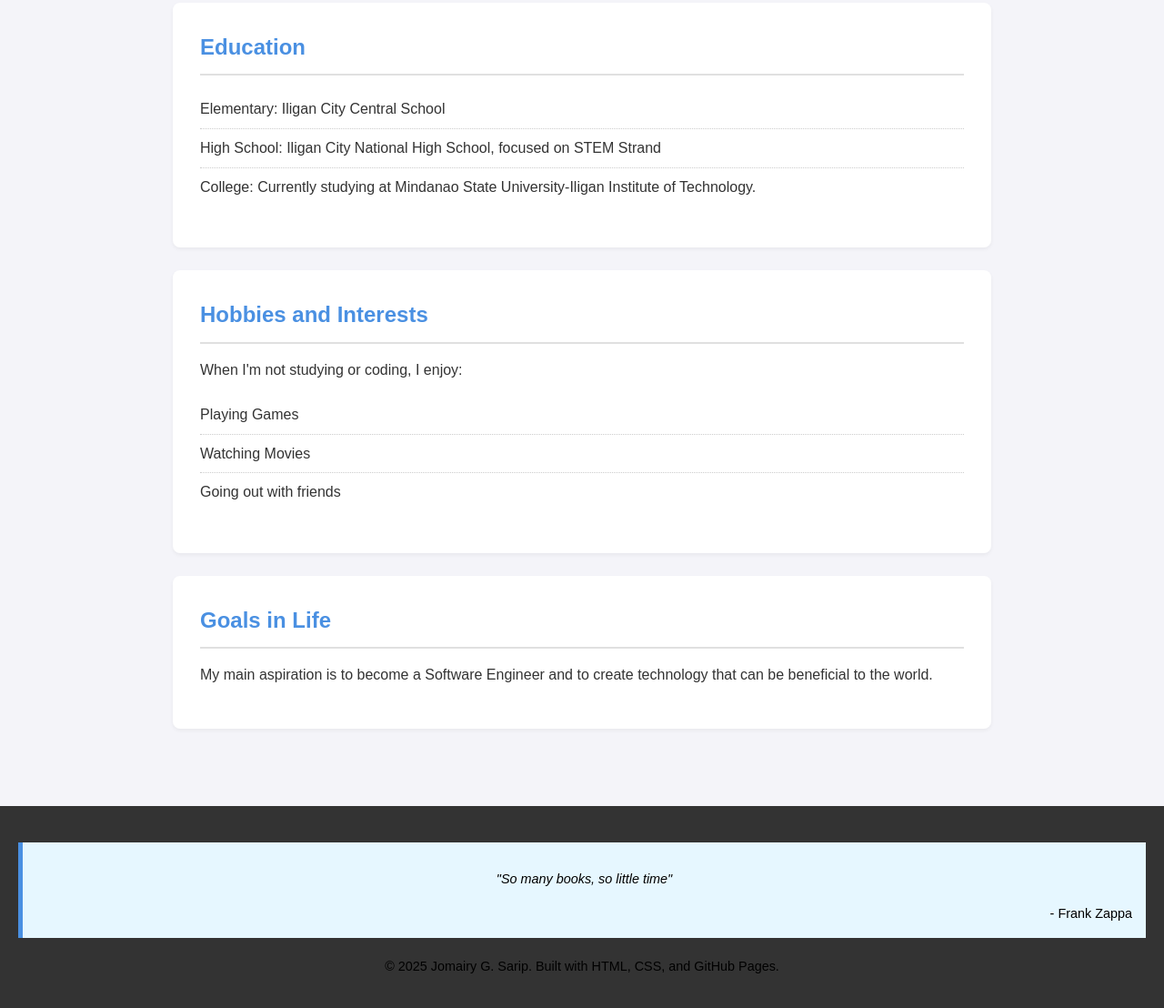
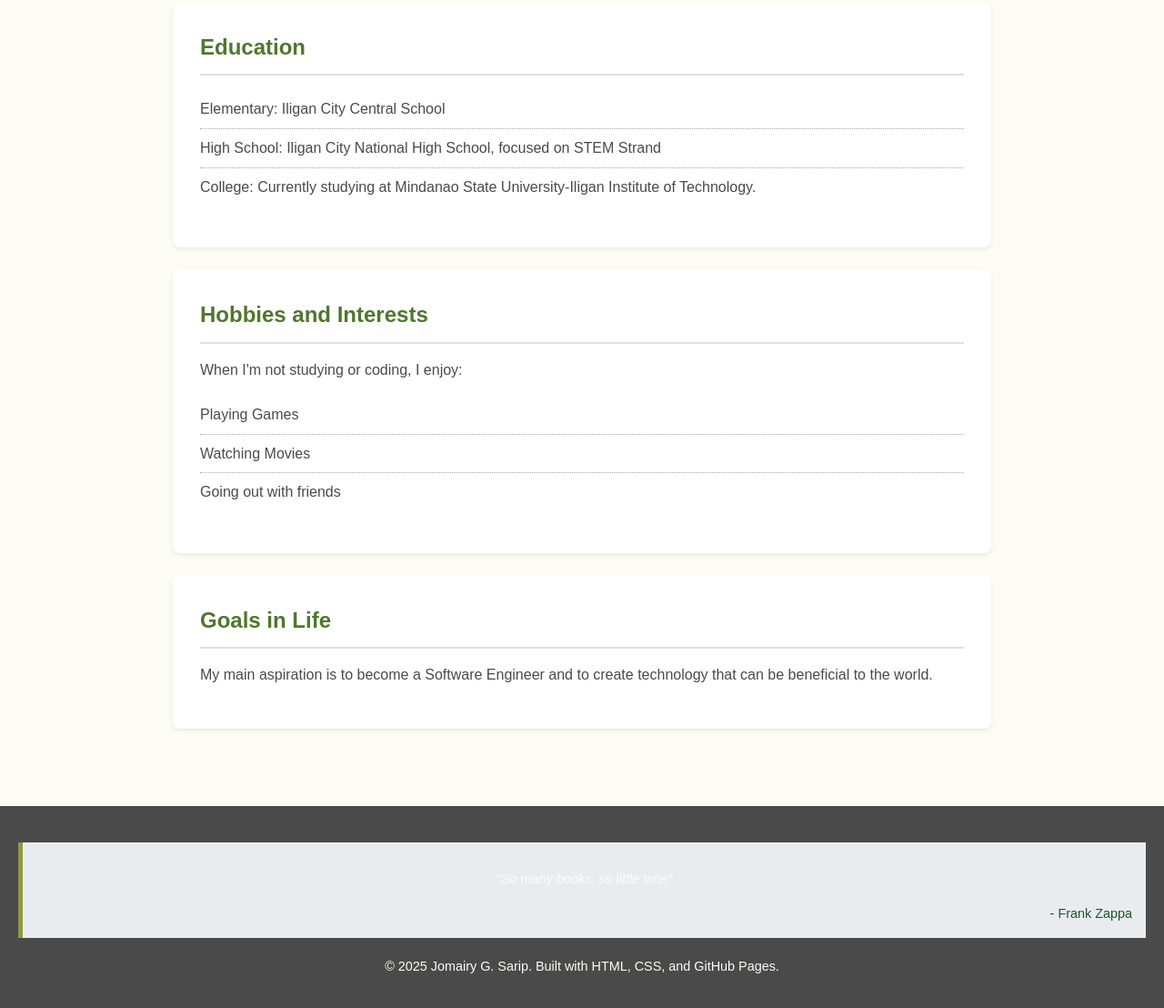
Before and after one commit to jomairysarip-hash/jomweb, a plain HTML site: page index.html in a window 1280 px wide. Shown: the part 772-1880 px from the top of the page at 91% size. Drawn offline with Linux system fonts and the light colour scheme.

Commit message:
Revise styles for body, header, and footer
Updated color scheme and styling for various elements.

```diff
--- a/style.css
+++ b/style.css
@@ -1,25 +1,18 @@
-/*
- * File: style.css
- * Description: Basic styling for the Autobiography Website
- */
-
-/* --- Universal Reset and Basic Styling --- */
 body {
     font-family: Arial, sans-serif;
     line-height: 1.6;
     margin: 0;
     padding: 0;
-    background-color: #f4f4f9; /* Light grey background */
-    color: #333; /* Dark text color */
+    background-color: #fcfcf5;
+    color: #4a4a4a;
 }
 
-/* --- Header and Navigation --- */
 header {
-    background: #2a73a3; /* A nice blue color */
+    background: #1e5631;
     color: white;
     padding: 20px;
     text-align: center;
-    box-shadow: 0 4px 6px rgba(0, 0, 0, 0.1);
+    box-shadow: 0 4px 6px rgba(0, 0, 0, 0.2);
 }
 
 header h1 {
@@ -27,59 +20,54 @@ header h1 {
     font-size: 2.5em;
 }
 
-/* --- Profile Photo Styling --- */
 .profile-photo {
     width: 150px;
     height: 150px;
-    border-radius: 50%; /* Makes the image circular */
+    border-radius: 50%;
     object-fit: cover;
     margin-top: 15px;
-    border: 5px solid white; /* White border around the photo */
+    border: 5px solid #d4d0c5;
 }
 
-/* --- Main Content Area --- */
 main {
     max-width: 900px;
     margin: 20px auto;
     padding: 20px;
 }
 
-/* --- Section Styling --- */
 section {
     background: white;
     padding: 30px;
     margin-bottom: 25px;
     border-radius: 8px;
-    box-shadow: 0 2px 4px rgba(0, 0, 0, 0.05);
+    box-shadow: 0 2px 4px rgba(0, 0, 0, 0.08);
 }
 
 section h2 {
-    color: #4a90e2; /* A slightly darker blue for section headings */
+    color: #4f772d;
     border-bottom: 2px solid #e0e0e0;
     padding-bottom: 10px;
     margin-top: 0;
     margin-bottom: 15px;
 }
 
-/* --- List Styling (for Education and Hobbies) --- */
 ul {
-    list-style: none; /* Removes default bullets */
+    list-style: none;
     padding-left: 0;
 }
 
 ul li {
     padding: 8px 0;
-    border-bottom: 1px dotted #ccc;
+    border-bottom: 1px dotted #a8a8a8;
 }
 
 ul li:last-child {
-    border-bottom: none; /* Remove border from the last item */
+    border-bottom: none;
 }
 
-/* --- Quote Styling --- */
 .quote {
-    background: #e6f7ff; /* Very light blue background for the quote */
-    border-left: 5px solid #4a90e2;
+    background: #e9ecef;
+    border-left: 5px solid #8e9a41;
     padding: 15px;
     margin: 20px 0;
     font-style: italic;
@@ -90,15 +78,14 @@ ul li:last-child {
     text-align: right;
     margin-top: 10px;
     font-style: normal;
-    color: #000000;
+    color: #1e5631;
 }
 
-/* --- Footer --- */
 footer {
     text-align: center;
     padding: 20px;
-    background: #333;
-    color: black;
+    background: #4a4a4a;
+    color: #fcfcf5;
     margin-top: 40px;
     font-size: 0.9em;
 }
```
